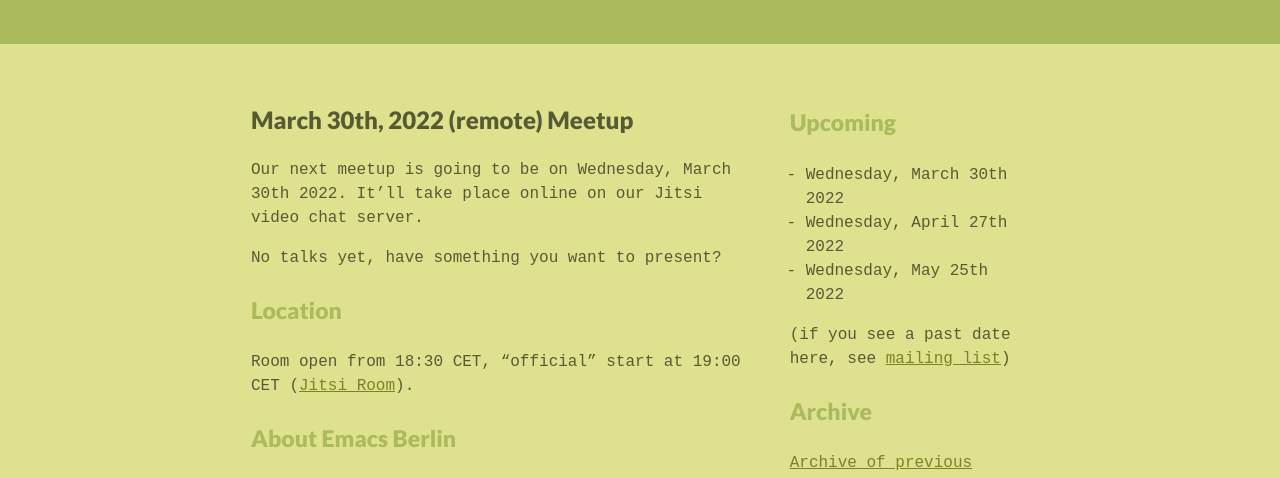
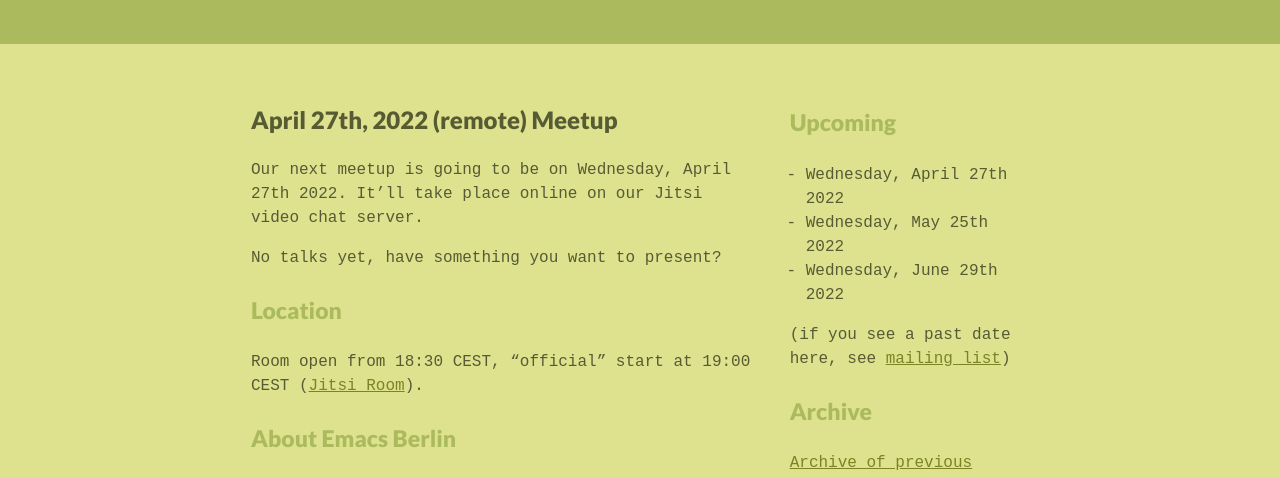
Before and after one commit to emacs-berlin/emacs-berlin.org, a Jekyll site: the page built from index.md, in a window 1280 px wide. Shown: the part 365-843 px from the top of the page. Built offline with Jekyll 4.4.1, drawn with Linux system fonts in a browser that asks for light colours.

Commit message:
April 2022

```diff
--- a/index.md
+++ b/index.md
@@ -13,9 +13,9 @@ layout: default
 
 <section id="below-fold"><div class="row"><div class="medium-8 columns">
 
-# March 30th, 2022 (remote) Meetup
+# April 27th, 2022 (remote) Meetup
 
-Our next meetup is going to be on Wednesday, March 30th 2022. It'll
+Our next meetup is going to be on Wednesday, April 27th 2022. It'll
 take place online on our Jitsi video chat server.
 
 No talks yet, have something you want to present?
@@ -23,8 +23,8 @@ No talks yet, have something you want to present?
 
 ### Location
 
-Room open from 18:30 CET, "official" start at 19:00 CET ([Jitsi
-Room](https://jitsi.emacs-berlin.org/march-2022)).
+Room open from 18:30 CEST, "official" start at 19:00 CEST ([Jitsi
+Room](https://jitsi.emacs-berlin.org/april-2022)).
 
 ### About Emacs Berlin
 
@@ -51,12 +51,11 @@ Non-public contact via email: [organizers email][contact]
 <div class="medium-4 columns">
 ### Upcoming
 
-* Wednesday, March 30th 2022
 * Wednesday, April 27th 2022
 * Wednesday, May 25th 2022
+* Wednesday, June 29th 2022
 
 <!--
-* Wednesday, June 29th 2022
 * Wednesday, July 27th 2022
 * Wednesday, August 31st 2022
 * Wednesday, September 28th 2022
```
